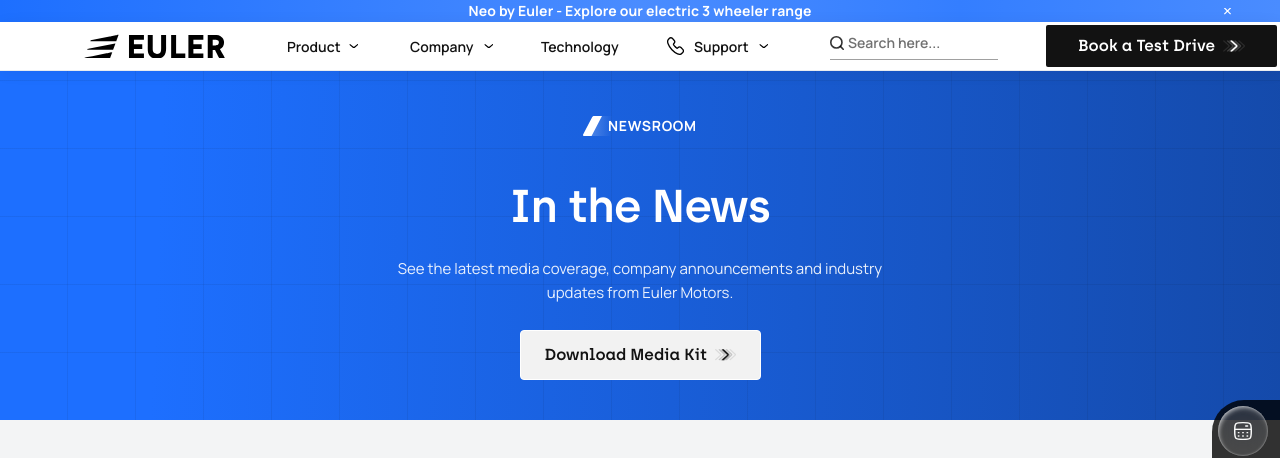
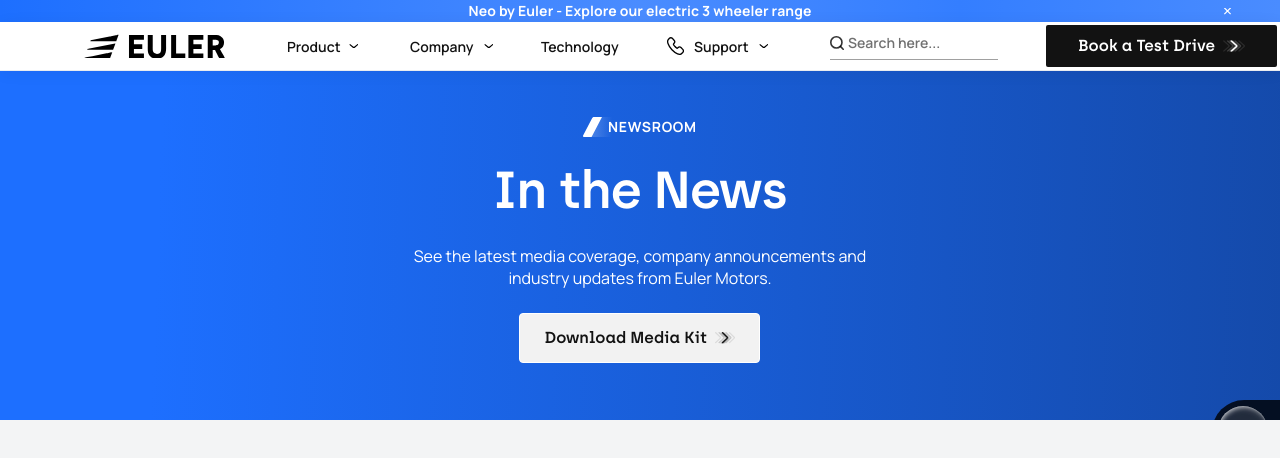
Before and after one commit to udayz84/eulers-motors, a Next.js app: page /in-press in a window 1280 px wide. Shown: the top 458 px of the page. Built offline with nearby package versions, Linux system fonts and the light colour scheme.

Commit message:
fix(in-press): match desktop hero section with Figma spec 3538:28911

```diff
--- a/app/in-press/page.tsx
+++ b/app/in-press/page.tsx
@@ -313,12 +313,11 @@ export default function InPressPage() {
           aria-label="Newsroom Banner"
           className="relative flex h-[324px] w-full items-center justify-center overflow-x-clip overflow-y-visible bg-[#1d6fff] px-5 sm:px-8 pt-[119.99px] pb-[59.01px] text-center text-white lg:hidden"
           style={{
-            backgroundImage:
-              "repeating-linear-gradient(90deg,transparent 0,transparent 67px,rgba(0,0,0,.12) 68px),repeating-linear-gradient(0deg,transparent 0,transparent 67px,rgba(0,0,0,.12) 68px),linear-gradient(272deg,#0e2f6d -63.51%,#1d6fff 87.23%)",
+            background: "linear-gradient(272deg, #0e2f6d -63.51%, #1d6fff 87.23%)",
           }}
         >
           <div className="flex flex-col items-center gap-3">
-            <div className="relative flex items-center gap-1 text-[12px] font-bold uppercase leading-normal tracking-[0.6px] sm:text-[13px]">
+            <div className="relative inline-flex items-center gap-1 font-sans text-[12px] font-bold uppercase leading-normal tracking-[0.6px] sm:text-[13px]">
               <Image
                 src="/assets/products/badge-line-white.svg"
                 alt=""
@@ -335,7 +334,7 @@ export default function InPressPage() {
                 aria-hidden
                 className="relative h-4 w-[14.794px]"
               />
-              Newsroom
+              NEWSROOM
             </div>
             <h1 id="in-press-title-mobile" className="font-display text-[32px] font-semibold leading-[1.15] tracking-[-0.64px] text-white sm:text-[40px] sm:tracking-[-0.8px]">
               In the News
@@ -350,43 +349,52 @@ export default function InPressPage() {
           <FloatingWidget boundary mobileOnly mobileClassName="top-[506.33px]" />
         </section>
 
-        {/* Desktop Hero */}
+        {/* Desktop Hero — Figma node 3538:28910 / 3538:28911 */}
         <section
           aria-label="In the News Banner"
-          className="policy-hero relative hidden w-full items-center justify-center overflow-x-clip overflow-y-visible bg-[#1d6fff] text-white lg:flex lg:h-[420px] lg:w-full lg:max-w-full"
+          className="relative hidden w-full overflow-hidden bg-[#1d6fff] text-white lg:flex lg:h-[420px]"
           style={{
-            backgroundImage:
-              "repeating-linear-gradient(90deg,transparent 0,transparent 67px,rgba(0,0,0,.12) 68px),repeating-linear-gradient(0deg,transparent 0,transparent 67px,rgba(0,0,0,.12) 68px),linear-gradient(272deg,#0e2f6d -63.51%,#1d6fff 87.23%)",
+            background: "linear-gradient(272deg, #0e2f6d -63.51%, #1d6fff 87.23%)",
           }}
         >
-          <div className="relative z-10 mx-auto flex w-full max-w-[1440px] flex-col items-center px-5 pt-[108px] pb-8 text-center sm:px-8 sm:pt-[124px] sm:pb-12 md:px-12 md:pt-[140px] md:pb-16 lg:h-[420px] lg:w-full lg:max-w-full lg:items-center lg:justify-center lg:px-0 lg:pt-0 lg:pb-0">
-            <div className="lg:inline-flex lg:flex-col lg:items-center lg:gap-6" style={{ display: "flex", flexDirection: "column", alignItems: "center", gap: "24px" }}>
-              <div className="relative flex items-center gap-1 text-[12px] font-bold uppercase leading-normal tracking-[0.6px] sm:text-[13px] lg:gap-1.5 lg:text-[14px] lg:leading-none lg:tracking-[0.7px]">
+          <div className="relative z-10 mx-auto flex w-full max-w-[1440px] justify-center px-5 pt-[116.58px] pb-[56.59px]">
+            <div className="flex w-full max-w-[493.019px] flex-col items-center gap-6 text-center">
+              {/* Eyebrow badge — Figma node 3538:28912 */}
+              <div className="relative inline-flex h-[20.355px] items-center gap-[6px] font-sans text-[14px] font-bold uppercase leading-none tracking-[0.7px] text-white">
                 <Image
                   src="/assets/products/badge-line-white.svg"
                   alt=""
-                  width={117}
-                  height={16}
+                  width={149}
+                  height={20}
                   aria-hidden
-                  className="absolute left-[3.43px] top-0 h-4 w-[117px] lg:h-[20.355px] lg:w-[148.821px]"
+                  className="absolute left-[3.43px] top-0 h-[20.355px] w-[148.821px]"
                 />
                 <Image
                   src="/assets/products/badge-cap-white.svg"
                   alt=""
-                  width={14.794}
-                  height={16}
+                  width={19}
+                  height={20}
                   aria-hidden
-                  className="relative h-4 w-[14.794px] lg:h-[20.355px] lg:w-[18.821px]"
+                  className="relative h-[20.355px] w-[18.821px]"
                 />
-                Newsroom
+                NEWSROOM
               </div>
-              <h1 className="font-display text-[32px] font-semibold leading-[1.15] tracking-[-0.64px] text-white mt-3 sm:mt-4 sm:text-[40px] md:mt-5 md:text-[46px] md:tracking-[-0.88px] lg:mt-0 lg:text-[52px] lg:tracking-[-1.04px]">
+
+              {/* Title Heading — Figma node 3538:28916 */}
+              <h1 className="font-display text-[52px] font-semibold leading-[115%] tracking-[-1.04px] text-white whitespace-nowrap">
                 In the News
               </h1>
-              <p className="mt-3 max-w-[311px] font-sans text-[12px] font-normal leading-normal text-white sm:mt-4 sm:max-w-[420px] sm:text-[14px] md:max-w-[493px] md:text-[15px] md:leading-relaxed lg:mt-0 lg:text-[16px] sm:text-white/90">
+
+              {/* Description — Figma node 3538:28917 */}
+              <p className="w-full max-w-[493.019px] font-sans text-[16px] font-normal leading-[1.375] text-white">
                 See the latest media coverage, company announcements and industry updates from Euler Motors.
               </p>
-              <a href="#media-kit" className="flex h-[50.477px] w-[241px] items-center justify-center gap-2 whitespace-nowrap rounded-[4px] border-[0.5px] border-white bg-[#f2f2f2] px-6 font-display text-[16px] font-semibold leading-[100%] text-[#121212] transition-colors hover:bg-[#e9edf3]">
+
+              {/* Button — Figma node 3538:29576 */}
+              <a
+                href="#media-kit"
+                className="flex h-[50.477px] w-[241px] items-center justify-center gap-2 whitespace-nowrap rounded-[4px] border-[0.5px] border-white bg-[#f2f2f2] px-6 font-display text-[16px] font-semibold leading-[100%] text-[#121212] transition-colors hover:bg-[#e9edf3]"
+              >
                 Download Media Kit <Arrow color="ink" />
               </a>
             </div>
```
